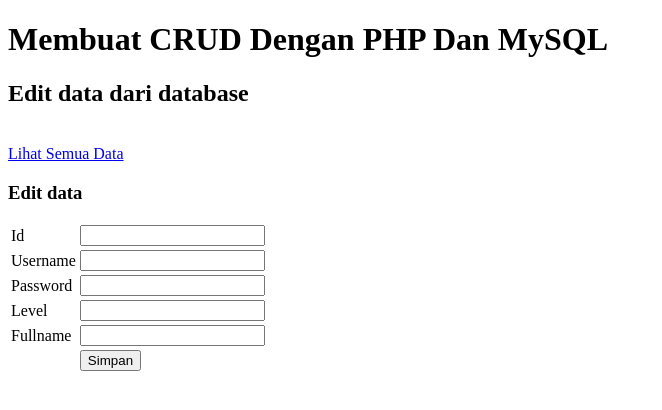
After one commit to fikrisidqis55/inputdata-php, a PHP site: page /edit.php in a window 1280 px wide. The commit adds this page. Shown: the top 410 px of the page, without its empty margins (0-662 px from the left). Run offline with PHP 8.4, Linux system fonts and the light colour scheme.

Commit message:
edit delete jal

```diff
--- /dev/null
+++ b/edit.php
@@ -0,0 +1,49 @@
+<!DOCTYPE html>
+<html>
+<head>
+	<title>Membuat CRUD Dengan PHP Dan MySQL - Menampilkan data dari database</title>
+	<link rel="stylesheet" type="text/css" href="style.css">
+</head>
+<body>
+	<div class="judul">
+		<h1>Membuat CRUD Dengan PHP Dan MySQL</h1>
+		<h2>Edit data dari database</h2>
+
+	</div>
+
+	<br/>
+
+	<a href="index.php">Lihat Semua Data</a>
+
+	<br/>
+	<h3>Edit data</h3>
+	<form action="edit-action.php" method="post">
+		<table>
+      <tr>
+        <td>Id</td>
+        <td><input type="text" name="id"></td>
+      </tr>
+			<tr>
+				<td>Username</td>
+				<td><input type="text" name="username"></td>
+			</tr>
+			<tr>
+				<td>Password</td>
+				<td><input type="text" name="password"></td>
+			</tr>
+			<tr>
+				<td>Level</td>
+				<td><input type="text" name="level"></td>
+			</tr>
+      <tr>
+				<td>Fullname</td>
+				<td><input type="text" name="fullname"></td>
+			</tr>
+			<tr>
+				<td></td>
+				<td><input type="submit" value="Simpan"></td>
+			</tr>
+		</table>
+	</form>
+</body>
+</html>
```
Also changed, not shown: delete.php (added, +14 -0 lines), edit-action.php (added, +19 -0 lines), index.php (+16 -12 lines).
